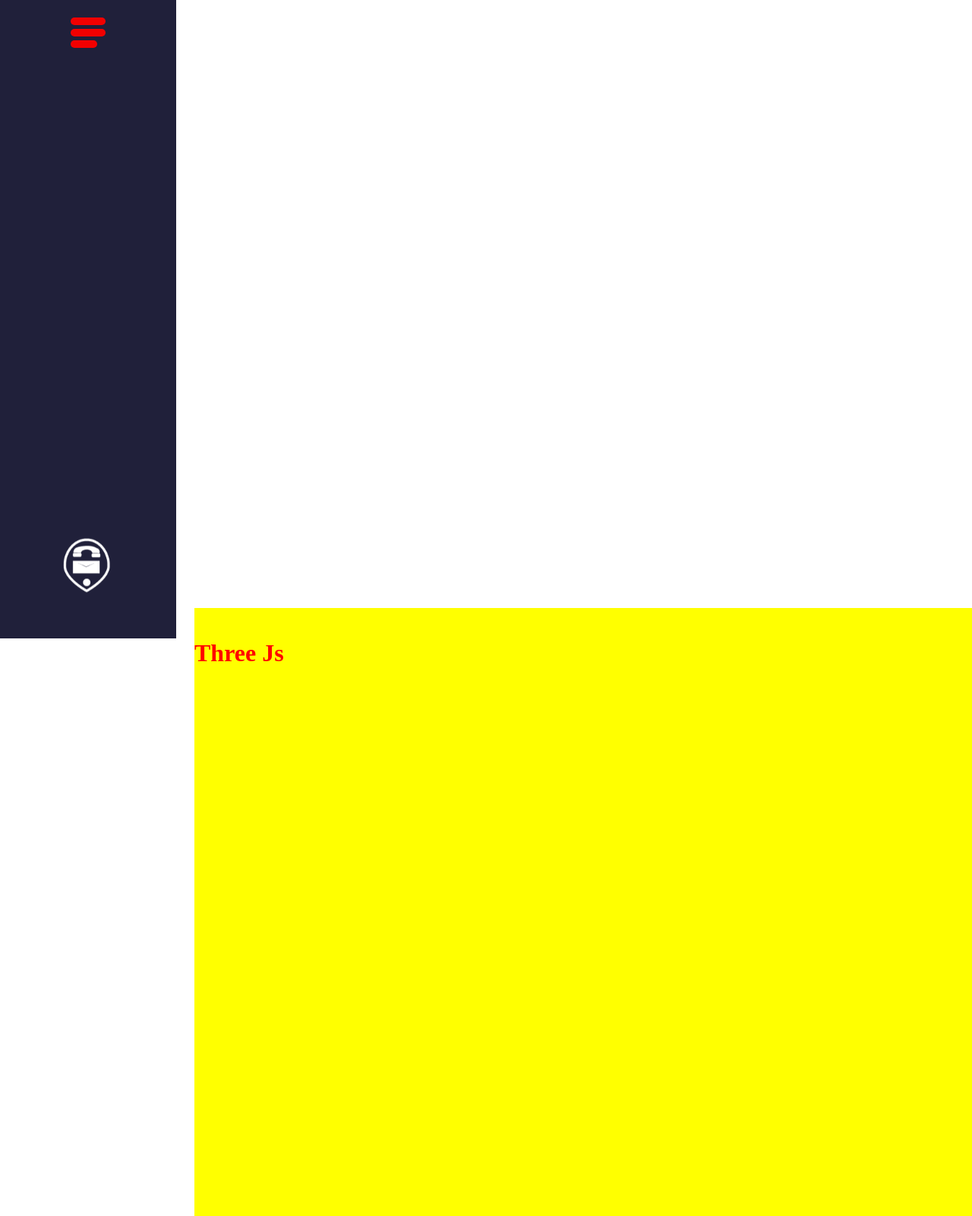
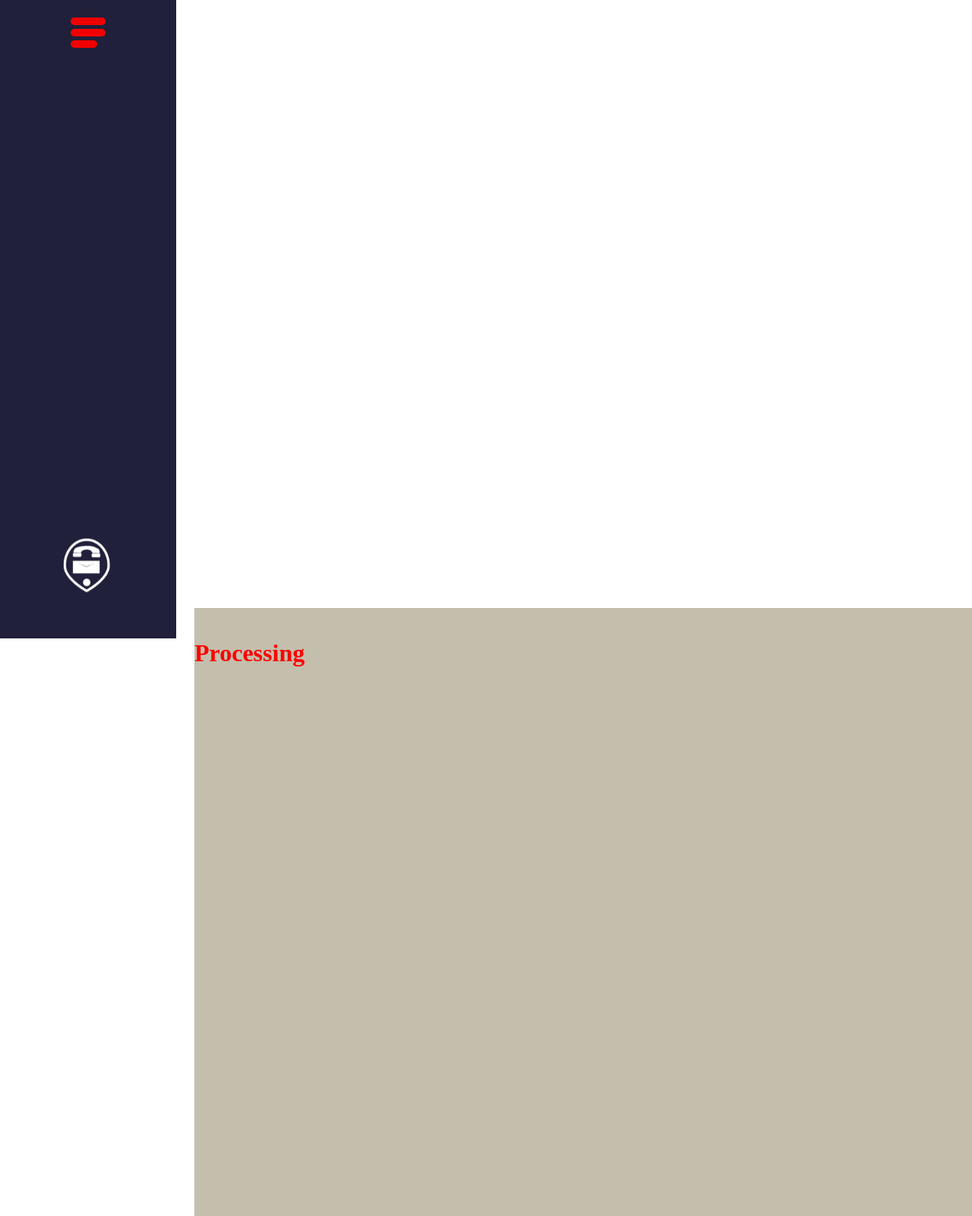
Before and after one commit to MikeTheFyke/MiFy, a Vue app in the folder client/: page / in a window 1280 px wide. Shown: the top 1600 px of the page at 76% size. Built offline with nearby package versions, Linux system fonts and the light colour scheme.

Commit message:
Adjusted three vue

```diff
--- a/client/src/components/Threevue.vue
+++ b/client/src/components/Threevue.vue
@@ -19,9 +19,9 @@ export default {
 <style scoped>
 #Three-Container{
     Position: absolute;
-    top: 100vh;
-    left: 20%;
-    width: 80vw;
+    top: -100vh;
+    left: 0px;
+    width: 100vw;
     height: 100vh;
     background-color: yellow;
 }
--- a/client/src/components/layout/Header.vue
+++ b/client/src/components/layout/Header.vue
@@ -110,7 +110,7 @@ export default {
                 gsap.to('#header-icon-container', 0.5, { zIndex: 0, opacity: 0 } );
 
                 gsap.to("#Process-Container", 2, { y: 0 })
-                gsap.to("#Three-Container", 2, { y: '-100vh' })
+                gsap.to("#Three-Container", 2, { y: '100vh' })
                 gsap.to("#Green-Container", 2, { x: 0 })
                  },
             scrollGsap() {
```
